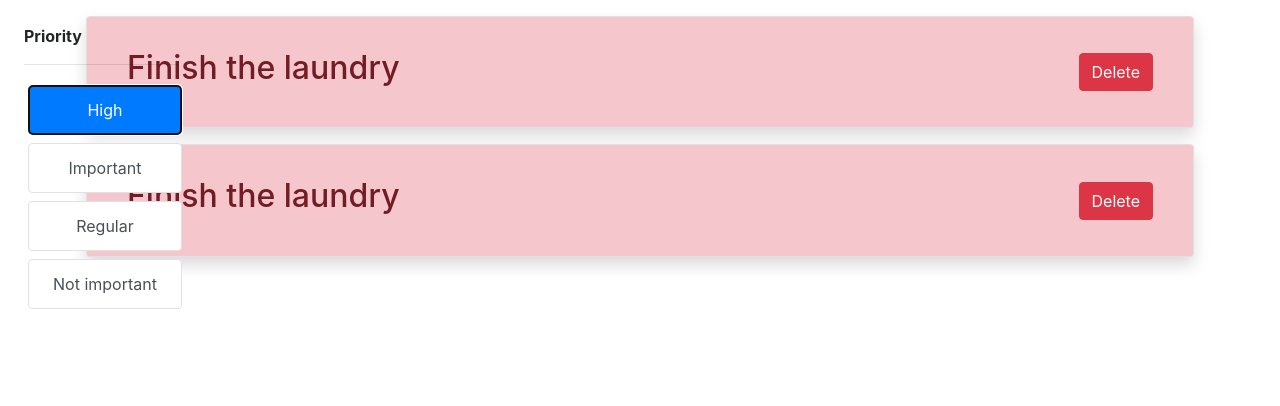
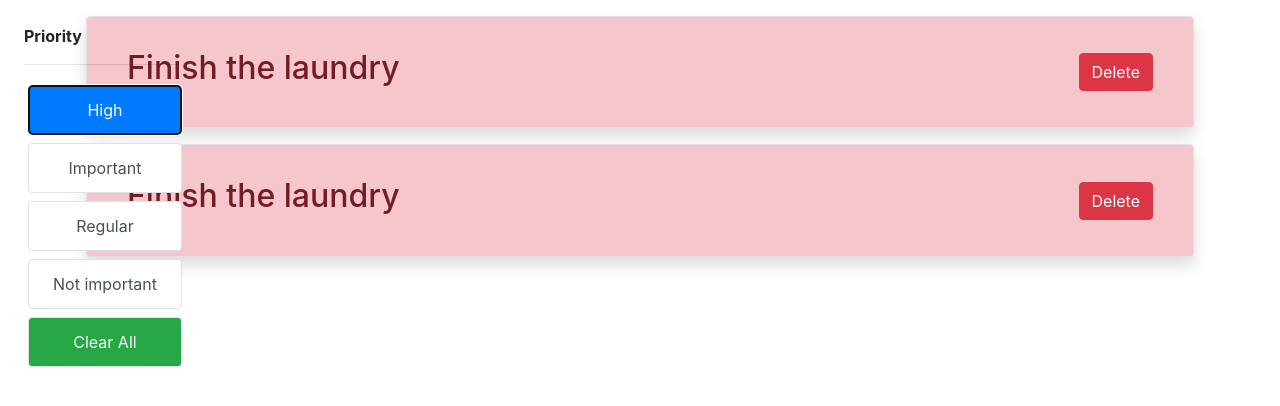
Before and after one commit to Sarthak1911/react-todo-list, a React (Create React App) app: page / in a window 1280 px wide. Both pictures are taken after a click on the button "High". Shown: the top 406 px of the page. Built offline with nearby package versions, Linux system fonts and the light colour scheme.

Commit message:
Implemented clear all

```diff
--- a/src/App.jsx
+++ b/src/App.jsx
@@ -30,7 +30,12 @@ class App extends Component {
     return (
       <React.Fragment>
         <div className="floating position-fixed m-4">
-          <Filters filters={filters} onSelectFilter={this.handleSelectFilter} />
+          <Filters
+            filters={filters}
+            selectedFiltersLength={selectedFilters.length}
+            onSelectFilter={this.handleSelectFilter}
+            onClearAll={this.handleClearAll}
+          />
         </div>
         <main className="container p-2">
           <Todos
@@ -110,6 +115,19 @@ class App extends Component {
 
     this.setState({ selectedFilters, currentPage: 1 });
   };
+
+  handleClearAll = e => {
+    //Reset the selectedFilters
+    //Set currentPage to 1
+    const filters = e.target.parentElement.childNodes;
+
+    for (let filter of filters) {
+      if (filter.classList.contains("active"))
+        filter.classList.remove("active");
+    }
+
+    this.setState({ selectedFilters: [], currentPage: 1 });
+  };
 }
 
 export default App;
--- a/src/components/filters/filters.jsx
+++ b/src/components/filters/filters.jsx
@@ -1,6 +1,11 @@
 import React from "react";
 import Filter from "../filter/filter";
-const filters = ({ filters, onSelectFilter }) => {
+const filters = ({
+  filters,
+  onSelectFilter,
+  onClearAll,
+  selectedFiltersLength
+}) => {
   return (
     //Make filters collapsiable
     <div>
@@ -14,6 +19,15 @@ const filters = ({ filters, onSelectFilter }) => {
             onSelectFilter={onSelectFilter}
           />
         ))}
+        <button
+          className={
+            "list-group-item list-group-item-action m-1 rounded border bg-success text-light " +
+            (selectedFiltersLength ? "" : "d-none")
+          }
+          onClick={e => onClearAll(e)}
+        >
+          Clear All
+        </button>
       </div>
     </div>
   );
```
